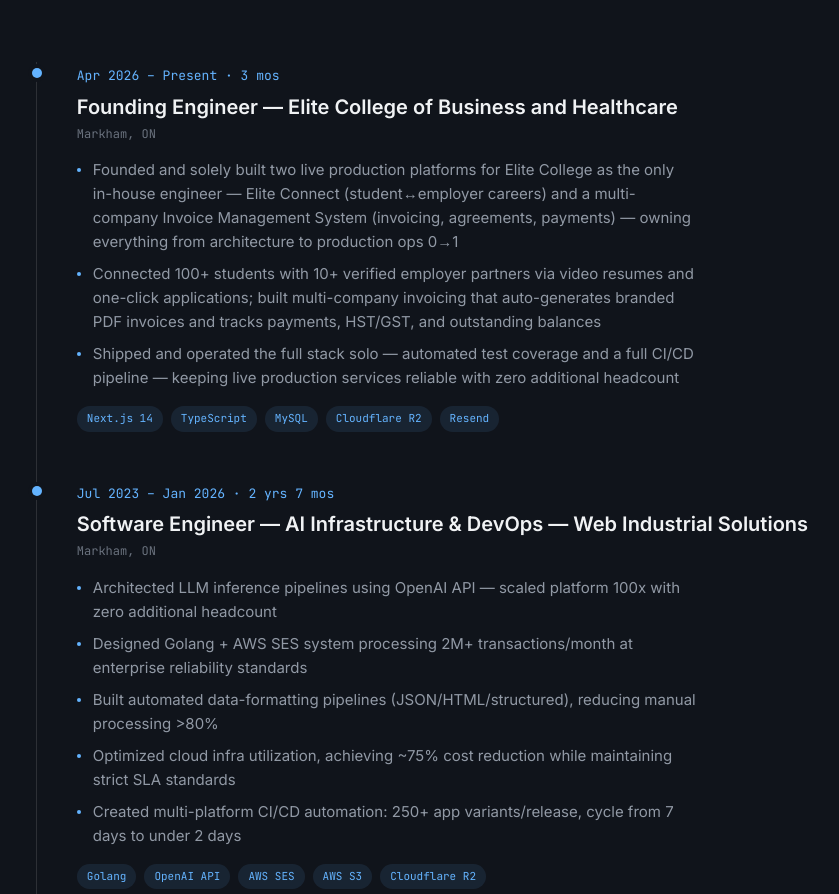
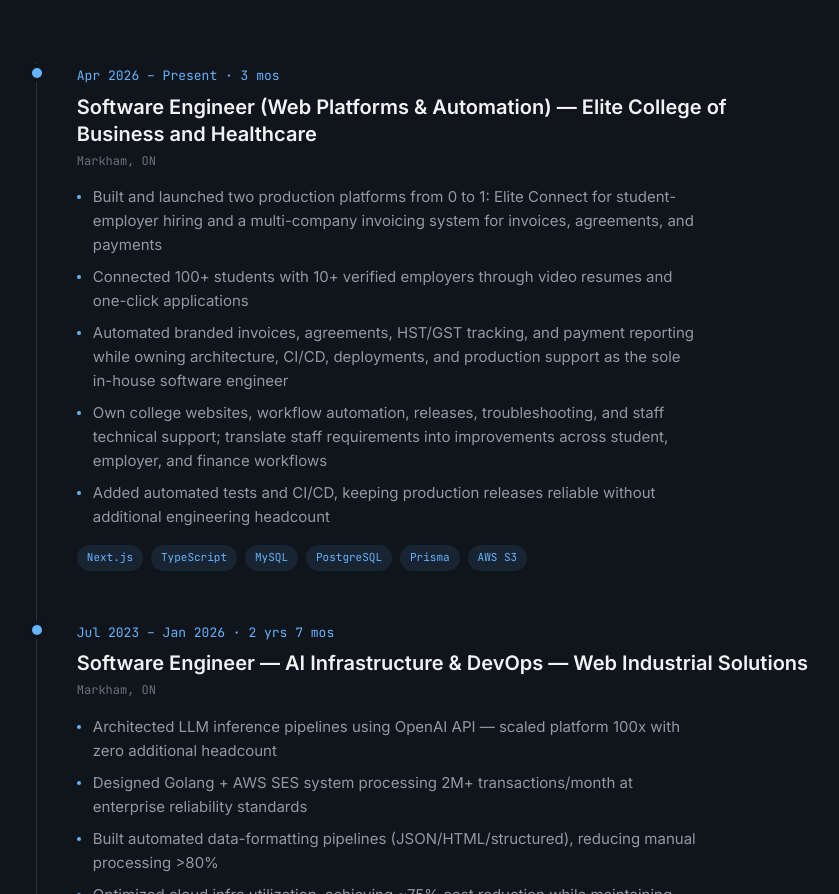
Before and after one commit to cyril0208/portfolio, a React (Vite) app: page / in a window 1280 px wide. Shown: the part 3992-4886 px from the top of the page, without its empty margins (41-880 px from the left). Built offline with nearby package versions, Linux system fonts and the light colour scheme.

Commit message:
updated resume

```diff
--- a/src/content/resume.js
+++ b/src/content/resume.js
@@ -1,16 +1,18 @@
 export const timeline = [
   {
     type: 'work',
-    role: 'Founding Engineer',
+    role: 'Software Engineer (Web Platforms & Automation)',
     org: 'Elite College of Business and Healthcare',
     location: 'Markham, ON',
     period: 'Apr 2026 – Present',
     bullets: [
-      'Founded and solely built two live production platforms for Elite College as the only in-house engineer — Elite Connect (student↔employer careers) and a multi-company Invoice Management System (invoicing, agreements, payments) — owning everything from architecture to production ops 0→1',
-      'Connected 100+ students with 10+ verified employer partners via video resumes and one-click applications; built multi-company invoicing that auto-generates branded PDF invoices and tracks payments, HST/GST, and outstanding balances',
-      'Shipped and operated the full stack solo — automated test coverage and a full CI/CD pipeline — keeping live production services reliable with zero additional headcount',
+      'Built and launched two production platforms from 0 to 1: Elite Connect for student-employer hiring and a multi-company invoicing system for invoices, agreements, and payments',
+      'Connected 100+ students with 10+ verified employers through video resumes and one-click applications',
+      'Automated branded invoices, agreements, HST/GST tracking, and payment reporting while owning architecture, CI/CD, deployments, and production support as the sole in-house software engineer',
+      'Own college websites, workflow automation, releases, troubleshooting, and staff technical support; translate staff requirements into improvements across student, employer, and finance workflows',
+      'Added automated tests and CI/CD, keeping production releases reliable without additional engineering headcount',
     ],
-    tech: ['Next.js 14', 'TypeScript', 'MySQL', 'Cloudflare R2', 'Resend'],
+    tech: ['Next.js', 'TypeScript', 'MySQL', 'PostgreSQL', 'Prisma', 'AWS S3'],
   },
   {
     type: 'work',
```
